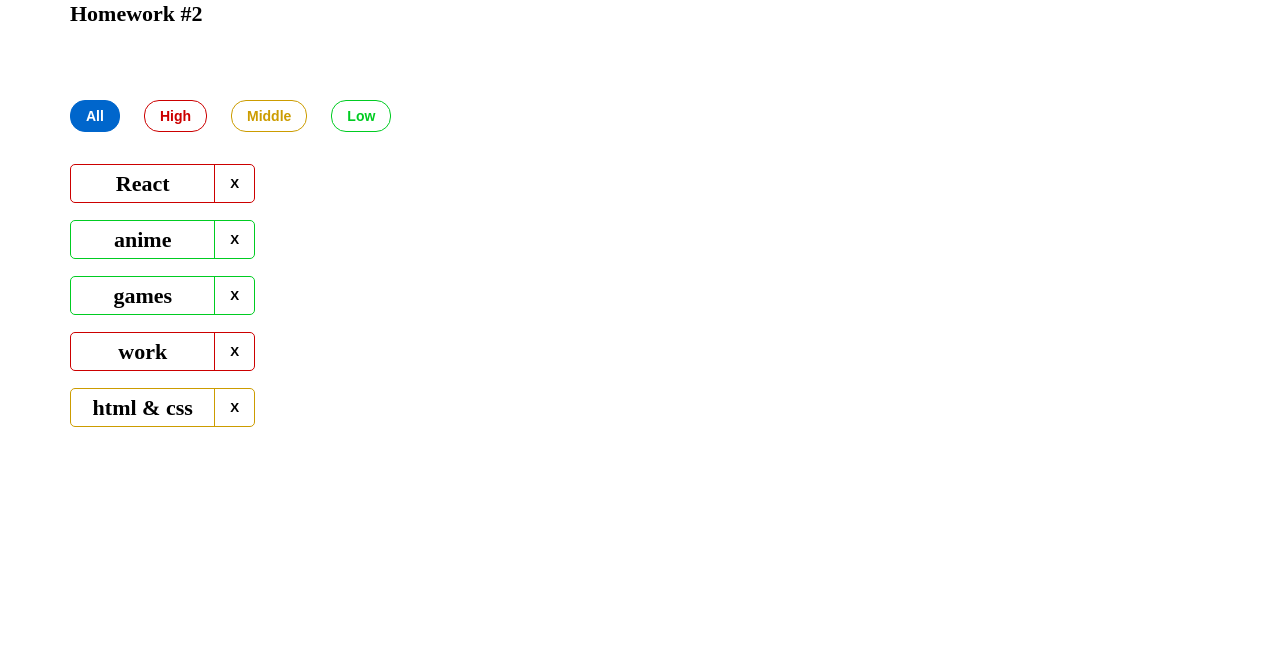
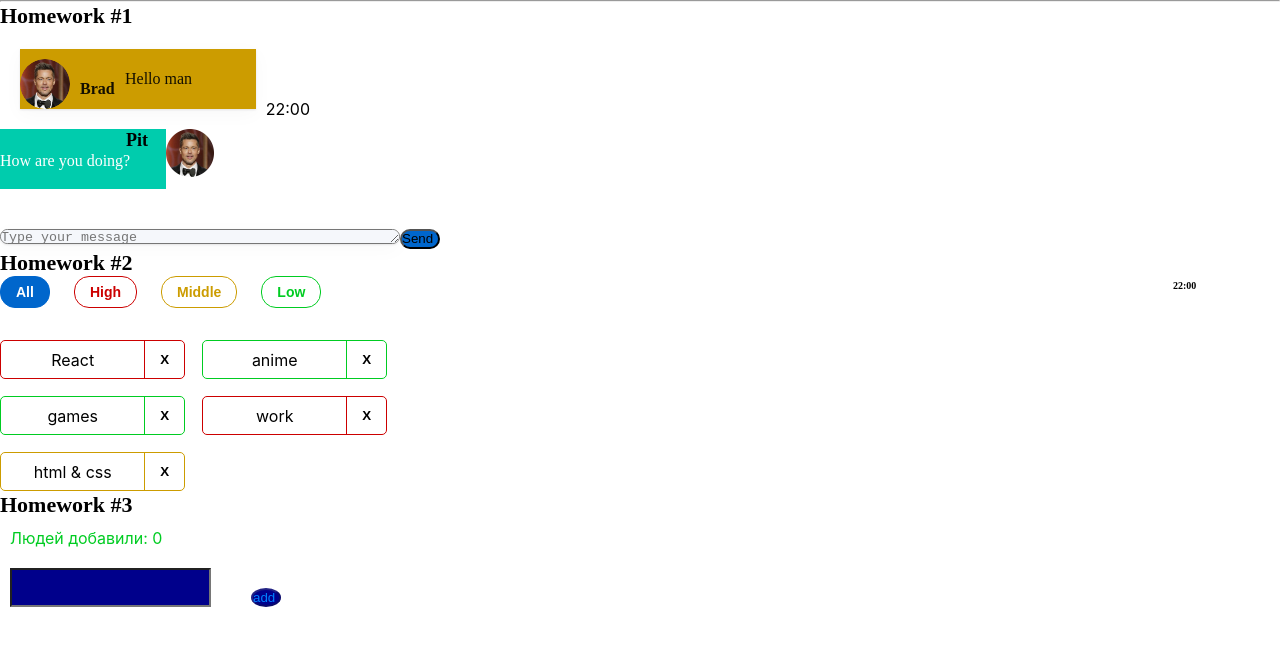
Before and after one commit to Alex62510/hws2-dopCommenting, a React (Create React App) app: page / in a window 1280 px wide. Shown: the top 646 px of the page. Built offline with nearby package versions, Linux system fonts and the light colour scheme.

Commit message:
commit-03 without test addName

```diff
--- a/package.json
+++ b/package.json
@@ -14,7 +14,7 @@
     "@types/node": "16.11.56",
     "@types/react": "18.0.17",
     "@types/react-dom": "18.0.6",
-    "@types/uuid": "8.3.4",
+    "@types/uuid": "^9.0.1",
     "axios": "0.27.2",
     "gh-pages": "^5.0.0",
     "react": "18.2.0",
@@ -24,7 +24,7 @@
     "react-scripts": "5.0.1",
     "redux": "4.2.0",
     "typescript": "4.7.4",
-    "uuid": "9.0.0",
+    "uuid": "^9.0.0",
     "web-vitals": "2.1.4"
   },
   "scripts": {
--- a/src/s1-main/App.module.css
+++ b/src/s1-main/App.module.css
@@ -1,30 +1,23 @@
 .App {
     --header_height: 60px;
+    text-align: left;
 }
 
 .hw {
-    position: absolute;
-    width: 169px;
-    height: 27px;
-    left: 70px;
-    top: 100px;
-
-    font-family: 'Montserrat';
-    font-style: normal;
-    font-weight: 600;
-    font-size: 22px;
-    line-height: 27px;
-    /* identical to box height */
-
+  display: flex;
+flex-direction: column;
+    align-content: space-between;
+    align-items: stretch;
+    justify-content: center;
 
     color: #000000;
 }
 
 .hwTitle {
-    position: absolute;
+display: flex;
     width: 169px;
     height: 27px;
-    left: 70px;
+    left: 10px;
     top: 0px;
 
     font-family: 'Montserrat';
--- a/src/s1-main/App.tsx
+++ b/src/s1-main/App.tsx
@@ -2,14 +2,15 @@ import React from 'react'
 import s from './App.module.css'
 import HW1 from '../s2-homeworks/hw01/HW1'
 import HW2 from "../s2-homeworks/hw02/HW2";
+import HW3 from "../s2-homeworks/hw03/HW3";
 
 function App() {
     return (
         <div className={s.App}>
-            {/*<HW1/>*/}
+            <HW1/>
             {/*раскомментировать по ходу выполнения*/}
             <HW2 />
-            {/*<HW3/>*/}
+            <HW3/>
             {/*<HW4/>*/}
 
             {/*при выполнении дз 5 и более - закомментировать здесь дз 1-4, так как они есть внутри дз 5*/}
--- a/src/s2-homeworks/hw01/HW1.tsx
+++ b/src/s2-homeworks/hw01/HW1.tsx
@@ -56,6 +56,7 @@ export const friendMessage0: MessageType = {
 const HW1 = () => {
     return (
         <div id={'hw1'}>
+            <hr/>
             <div className={s2.hwTitle}>Homework #1</div>
             <div className={s2.hw}>
                 {/*проверка отображения (не менять)*/}
--- a/src/s2-homeworks/hw01/friend-message/FriendMessage.module.css
+++ b/src/s2-homeworks/hw01/friend-message/FriendMessage.module.css
@@ -1,9 +1,10 @@
 .friendMessage {
-    position: absolute;
+    display: flex;
 }
 
 .friendImageAndText {
-    position: absolute;
+    display: flex;
+
     width: 214px;
     height: 100px;
     left: 1000px;
--- a/src/s2-homeworks/hw01/message-sender/MessageSender.module.css
+++ b/src/s2-homeworks/hw01/message-sender/MessageSender.module.css
@@ -1,13 +1,12 @@
 .sendForm {
-
+    display: flex;
 }
 
 .textarea {
-    position: absolute;
-    width: 976px;
+    display: flex;
+    width: 400px;
     height: 40px;
-    left: 70px;
-    top: 432px;
+
 
     background: #F5F7FB;
     box-shadow: 0px 5px 20px rgba(29, 33, 38, 0.03), 0px 1px 2px rgba(29, 33, 38, 0.1);
@@ -15,11 +14,11 @@
 }
 
 .button {
-    position: absolute;
-    width: 120px;
-    height: 40px;
-    left: 1090px;
-    top: 432px;
+  display: flex;
+    width: 40px;
+    height: 20px;
+
+
 
     background: #0066CC;
     border-radius: 20px;
@@ -32,8 +31,7 @@
     position: absolute;
     width: 43px;
     height: 20px;
-    left: 1128px;
-    top: 442px;
+
 
     font-family: 'Montserrat';
     font-style: normal;
--- a/src/s2-homeworks/hw01/message/Message.module.css
+++ b/src/s2-homeworks/hw01/message/Message.module.css
@@ -1,5 +1,9 @@
 .message {
-    position: absolute;
+    display: flex;
+    align-items: flex-end;
+    width: 300px;
+    margin: 10px;
+
     /*width: 100%;*/
     /*height: 60px;*/
     /*left: 118px;*/
@@ -7,11 +11,10 @@
 }
 
 .imageAndText {
-    position: absolute;
-    width: 214px;
-    height: 100px;
-    left: 150px;
-    top: 299px;
+    display: flex;
+    align-items: flex-end;
+    margin: 10px;
+    width: 300px;
 
     background: #cc9c00;
     box-shadow: 0px 5px 20px rgba(29, 33, 38, 0.03), 0px 1px 2px rgba(29, 33, 38, 0.1);
@@ -21,16 +24,16 @@
 
 .imageAndText img {
 
-    width: 48px;
-    height: 48px;
-
-/*avatar*/
+    width: 50px;
+    height: 50px;
+border-radius: 50%;
+    /*avatar*/
 }
 
 .text {
-    position: absolute;
-    width: 113px;
-    height: 17px;
+    display: flex;
+    align-items: flex-end;
+    margin: 10px;
     /*left: 94px;*/
     /*top: 444px;*/
 
@@ -55,8 +58,8 @@
 
     width: 35px;
     height: 20px;
-    left: 145px;
-    top: 307px;
+    /*left: 145px;*/
+    /*top: 307px;*/
 
     font-family: 'Montserrat';
     font-style: normal;
@@ -70,10 +73,11 @@
 }
 
 .messageText {
-    position: absolute;
-    width: 374px;
-    height: 20px;
-
+    display: flex;
+    align-items: flex-end;
+    flex-direction: column;
+    align-content: space-between;
+    margin: 10px;
 
     font-family: 'Montserrat';
     font-style: normal;
@@ -87,17 +91,8 @@
 }
 
 .time {
-    position: absolute;
-    width: 29px;
-    height: 12px;
-    left: 80px;
-    top: 364px;
-
-    font-family: 'Montserrat';
-    font-style: normal;
-    font-weight: 600;
-    font-size: 10px;
-    line-height: 12px;
-
+   display: flex;
+    justify-content: flex-start;
+    font-size: 16px;
     color: #000000;
 }
--- a/src/s2-homeworks/hw03/Greeting.module.css
+++ b/src/s2-homeworks/hw03/Greeting.module.css
@@ -1,35 +1,69 @@
 .greetingForm {
+    display: flex;
+    flex-direction: column;
+    align-items: flex-start;
 }
 
 .inputAndButtonContainer {
+    display: flex;
+    flex-direction: row;
 }
 
 .error {
+    color: #cc0000;
+    height: 20px;
+    margin-left: 15px;
 }
 
 .input {
+    margin: 10px;
+    padding: 10px;
+    background: darkblue;
+    color: #00ccad;
 }
 
 .input:focus {
+    outline: none;
+    border: #00ccad solid 2px;
 }
 
 .errorInput {
+    margin: 10px;
+    background: darkblue;
+    color: #00ccad;
+    border: 2px solid red;
+    outline: none;
 }
 
 .button {
+    display: flex;
+    margin: 30px;
+    width: 30px;
+    border-radius: 50%;
+    background: darkblue;
+    color: #00ccad;
+    outline: none;
 }
 
 .button:focus {
+    outline: #00ccad;
 }
 
 .button:active {
+    background: #00ccad;
 }
 
 .button:disabled {
+    color: #0080ff;
 }
 
 .text {
+    color: #00cc22;
+    width: 200px;
+    margin: 10px;
 }
-
 .greeting {
+    color: #00cc22;
+    width: 50px;
+    margin: 10px;
 }
--- a/src/s2-homeworks/hw03/Greeting.tsx
+++ b/src/s2-homeworks/hw03/Greeting.tsx
@@ -2,14 +2,14 @@ import React, {ChangeEvent, KeyboardEvent} from 'react'
 import s from './Greeting.module.css'
 
 type GreetingPropsType = {
-    name: any // need to fix any
-    setNameCallback: any // need to fix any
-    addUser: any // need to fix any
-    onBlur: any // need to fix any
-    onEnter: any // need to fix any
-    error: any // need to fix any
-    totalUsers: any // need to fix any
-    lastUserName?: any // need to fix any
+    name: string // need to fix any
+    setNameCallback: (e: ChangeEvent<HTMLInputElement>)=>void // need to fix any
+    addUser: ()=>void // need to fix any
+    onBlur: ()=>void// need to fix any
+    onEnter: (e:KeyboardEvent<HTMLInputElement>)=>void// need to fix any
+    error: string // need to fix any
+    totalUsers: number // need to fix any
+    lastUserName?: string // need to fix any
 }
 
 // презентационная компонента (для верстальщика)
@@ -25,7 +25,7 @@ const Greeting: React.FC<GreetingPropsType> = (
         lastUserName,
     } // деструктуризация пропсов
 ) => {
-    const inputClass = s.errorInput // need to fix with (? s.errorInput : s.input)
+    const inputClass = error ? s.errorInput : s.input// need to fix with (? s.errorInput : s.input)
 
     return (
         <div id={'hw3-form'} className={s.greetingForm}>
--- a/src/s2-homeworks/hw03/GreetingContainer.tsx
+++ b/src/s2-homeworks/hw03/GreetingContainer.tsx
@@ -3,22 +3,29 @@ import Greeting from './Greeting'
 import { UserType } from './HW3'
 
 type GreetingContainerPropsType = {
-    users: any // need to fix any
-    addUserCallback: any // need to fix any
+    users: Array<UserType> // need to fix any
+    addUserCallback: (name:string)=>void // need to fix any
 }
 
-export const pureAddUser = (name: any, setError: any, setName: any, addUserCallback: any) => {
+export const pureAddUser = (name: string, setError: (error:string)=>void, setName: (name:string)=>void, addUserCallback:(name:string)=>void ) => {
+    (name.trim() !== '') ? (addUserCallback(name), setError('')) : (setError('Ошибка! Введите имя!'))
+   setName("")
+
     // если имя пустое - показать ошибку: setError('Ошибка! Введите имя!'),
     // иначе - добавить юзера при помощи addUserCallback и очистить инпут засетав ''
     // проверить на пустоту можно при помощи метода trim(). К примеру: name.trim() !== ''
     // ЕСЛИ НЕ БУДЕТ ПОЛУЧАТЬСЯ, НЕ РАССТРАИВАЙСЯ. НА ЧЕТВЕРТОМ ЗАНЯТИИ ПО ТУДУЛИСТУ НАУЧИМ), НО ВСЕ ТАКИ ПОПЫТАЙСЯ))
 }
 
-export const pureOnBlur = (name: any, setError: any) => { // если имя пустое - показать ошибку
+export const pureOnBlur = (name: string, setError:(error:string)=>void) => {
+    if(name.trim() === ''){setError('Ошибка! Введите имя!')}
+    // если имя пустое - показать ошибку
 }
 
-export const pureOnEnter = (e: any, addUser: any) => { // если нажата кнопка Enter - добавить
+export const pureOnEnter = (e: KeyboardEvent<HTMLInputElement>, addUser: any) => {
+    e.key === "Enter" && addUser()// если нажата кнопка Enter - добавить
 }
+
 
 // более простой и понятный для новичков
 // function GreetingContainer(props: GreetingPropsType) {
@@ -29,11 +36,11 @@ const GreetingContainer: React.FC<GreetingContainerPropsType> = ({
     addUserCallback,
 }) => {
     // деструктуризация пропсов
-    const [name, setName] = useState<any>('') // need to fix any
-    const [error, setError] = useState<any>('') // need to fix any
+    const [name, setName] = useState<string>('') // need to fix any
+    const [error, setError] = useState<string>('') // need to fix any
 
-    const setNameCallback = (e: any) => { // need to fix any
-        setName('some name') // need to fix
+    const setNameCallback = (e: ChangeEvent<HTMLInputElement>) => { // need to fix any
+        setName(e.currentTarget.value) // need to fix
 
         error && setError('')
     }
@@ -43,6 +50,7 @@ const GreetingContainer: React.FC<GreetingContainerPropsType> = ({
         // ЗДЕСЬ НИЧЕГО ПИСАТЬ НЕ НУЖНО-ВСЕ ОК
 
         pureAddUser(name, setError, setName, addUserCallback)
+        setName('')
     }
 
     const onBlur = () => {
@@ -51,13 +59,14 @@ const GreetingContainer: React.FC<GreetingContainerPropsType> = ({
         pureOnBlur(name, setError)
     }
 
-    const onEnter = (e: any) => {
+    const onEnter = (e: KeyboardEvent<HTMLInputElement>) => {
         // и здесь все тоже самое...)
         pureOnEnter(e, addUser)
+
     }
 
-    const totalUsers = 0 // need to fix
-    const lastUserName = 'some name' // need to fix
+    let totalUsers = users.length // need to fix
+    let lastUserName = name // need to fix
 
     return (
         <Greeting
--- a/src/s2-homeworks/hw03/HW3.tsx
+++ b/src/s2-homeworks/hw03/HW3.tsx
@@ -19,23 +19,23 @@ import GreetingContainer from './GreetingContainer'
 
 // types
 export type UserType = {
-    _id: any // need to fix any
-    name: any // need to fix any
+    _id: string // need to fix any
+    name: string // need to fix any
 }
 
-export const pureAddUserCallback = (name: any, setUsers: any, users: any) => { // need to fix any
-    const user = {
+export const pureAddUserCallback = (name: string, setUsers: ([])=>void, users: Array<UserType>) => { // need to fix any
+    const user = {_id: v1(), name: name}
         // need to fix
         // нужно создать новый объект соответствующий типу UserType
         // не забыть   сгенеририовать _id и вставить пришедший в функцию name
-    }
+    setUsers([...users, user])
     //засетайЮзеров([...старые users, и наш новый user])
 }
 
 const HW3 = () => {
-    const [users, setUsers] = useState<any>([]) // need to fix any
+    const [users, setUsers] = useState<Array<UserType>>([]) // need to fix any
 
-    const addUserCallback = (name: any) => { // need to fix any
+    const addUserCallback = (name: string) => { // need to fix any
         pureAddUserCallback(name, setUsers, users)
     }
 
```
Also changed, not shown: 1 other file (tests, documents, lock files or other folders).
